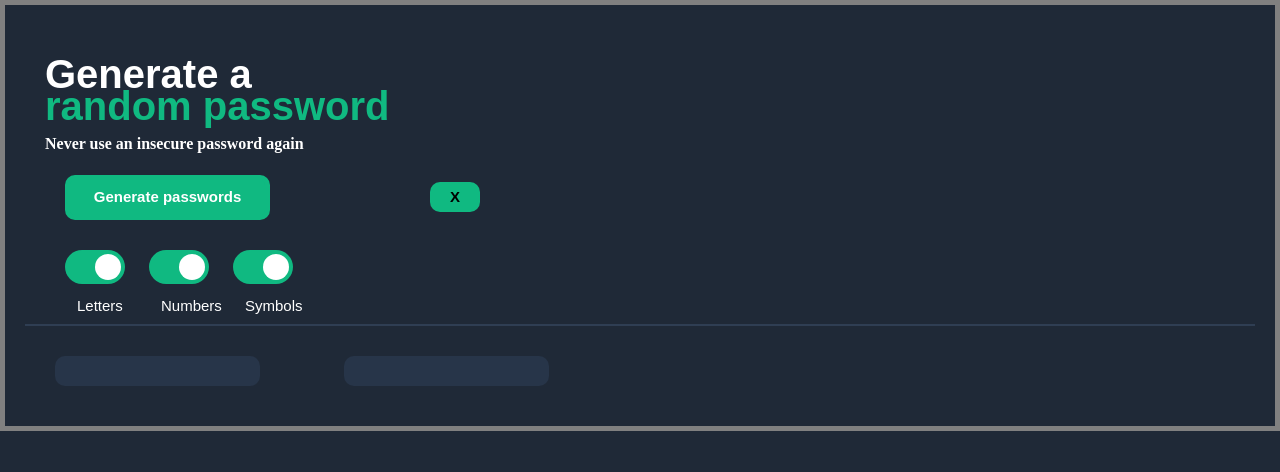
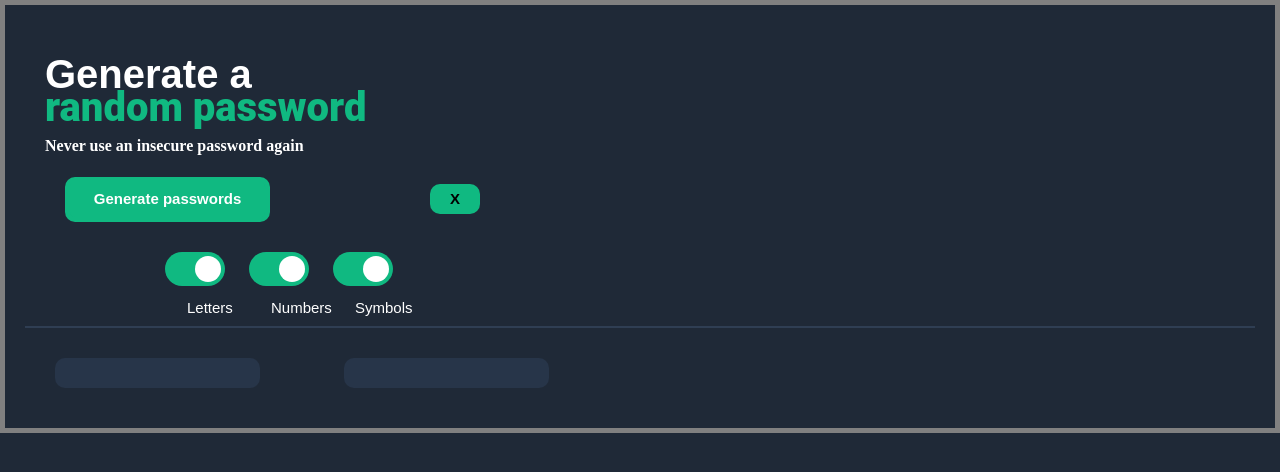
Before and after one commit to BenjiRMZ/PasswordGenerator, a plain HTML site: page index.html in a window 1280 px wide. Drawn offline with Linux system fonts and the light colour scheme.

Commit message:
Update index.css
Fixing the layout

```diff
--- a/index.css
+++ b/index.css
@@ -23,7 +23,7 @@ body
 
 .second-title
 {
-  font-family: "Karla", sans-serif;
+  font-family: "Roboto", sans-serif;
   font-weight: 800;
   font-size: 40px;
   margin-top: -40px;
@@ -155,7 +155,7 @@ button
 }
 
 .toggles {
-    margin-left: 40px;
+    margin-left: 140px;
     margin-top: 10px;
 }
 
@@ -213,5 +213,5 @@ button
     top: 7px;
     font-size: 15px;
     margin-top: 40px;
-    margin-left: 5px;
+    margin-left: 15px;
 }
```
